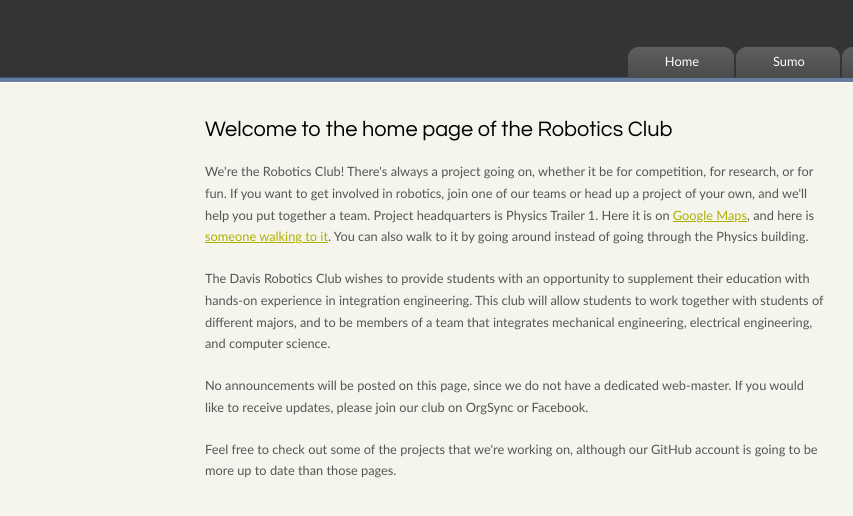
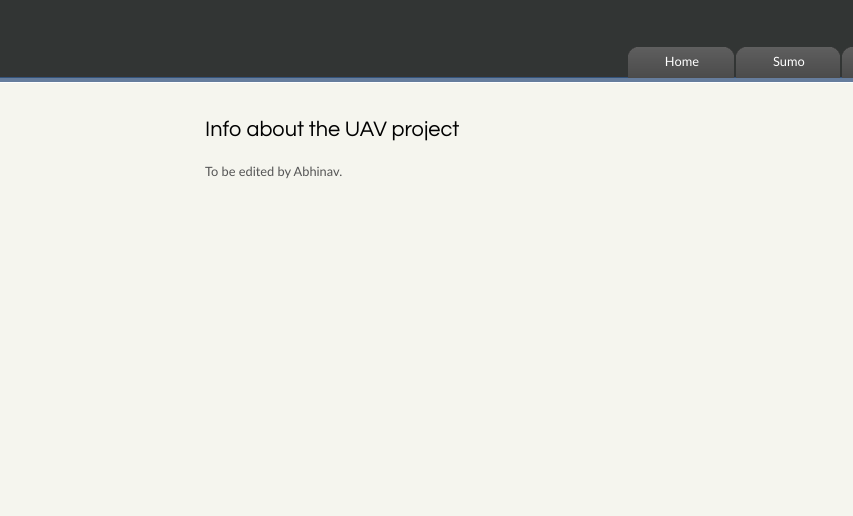
Before and after one commit to RoboticsatUCD/site, a plain HTML site: page uav.html in a window 1280 px wide. Shown: the part 94-610 px from the top of the page, 0-853 px from the left. Drawn offline with Linux system fonts and the light colour scheme.

Commit message:
UAV placeholder made

```diff
--- a/uav.html
+++ b/uav.html
@@ -59,11 +59,8 @@
         </div>
       </div>
       <div id="content">
-        <h1>Welcome to the home page of the Robotics Club</h1>
-        <p>We're the Robotics Club! There's always a project going on, whether it be for competition, for research, or for fun. If you want to get involved in robotics, join one of our teams or head up a project of your own, and we'll help you put together a team. Project headquarters is Physics Trailer 1. Here it is on <a href="https://maps.google.com/maps?q=38.536534,+-121.750992&amp;hl=en&amp;ll=38.536729,-121.751065&amp;spn=0.001466,0.002642&amp;sll=38.536518,-121.750987&amp;sspn=0.002931,0.005284&amp;t=h&amp;z=19">Google Maps</a>, and here is <a href="http://youtu.be/v5OoHw9oARc">someone walking to it</a>. You can also walk to it by going around instead of going through the Physics building.</p>
-        <p>The Davis Robotics Club wishes to provide students with an opportunity to supplement their education with hands-on experience in integration engineering. This club will allow students to work together with students of different majors, and to be members of a team that integrates mechanical engineering, electrical engineering, and computer science.</p>
-        <p>No announcements will be posted on this page, since we do not have a dedicated web-master. If you would like to receive updates, please join our club on OrgSync or Facebook.</p>
-        <p>Feel free to check out some of the projects that we're working on, although our GitHub account is going to be more up to date than those pages.</p>
+        <h1>Info about the UAV project</h1>
+        <p>To be edited by Abhinav.</p>
       </div>
     </div>
     <div id="content_footer"></div>
```
